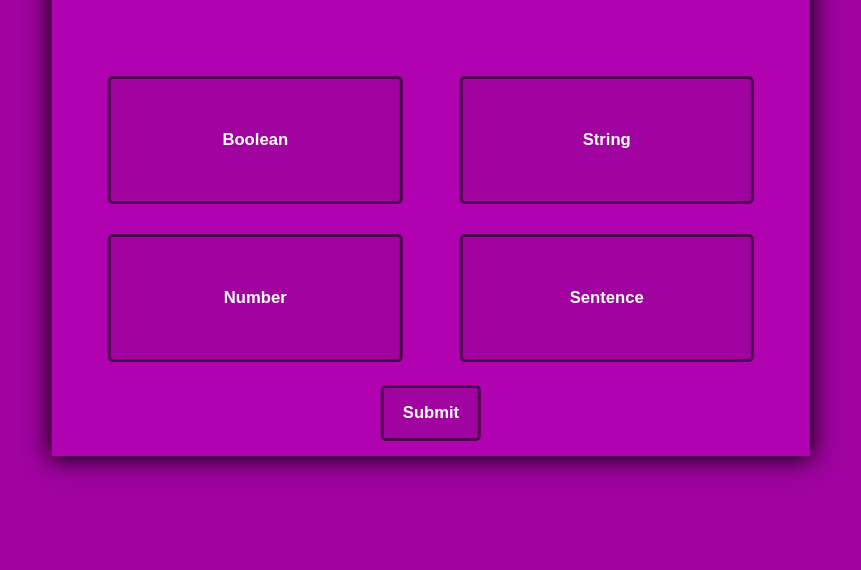
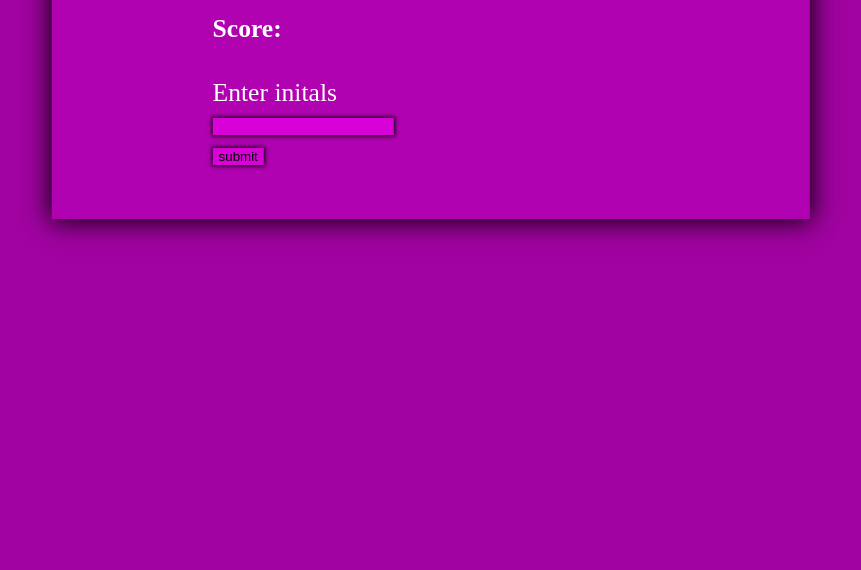
Before and after one commit to Gurinderp/codequiz, a plain HTML site: page index.html in a window 1280 px wide. Shown: the part 230-800 px from the top of the page, without its empty margins (209-1070 px from the left). Drawn offline with nearby package versions, Linux system fonts and the light colour scheme.

Commit message:
finishing page layout

```diff
--- a/index.css
+++ b/index.css
@@ -81,12 +81,32 @@ button {
 }
 
 #score-page {
+  box-shadow: 0px 0px 25px 2px black;
+  background-color: rgb(177, 2, 177);
+  height: auto;
+  padding: 2%;
+  font-size: 2vw;
 }
 
 #scoreResult {
+  text-align: left;
+  margin-left: 20%;
+  width: 10vw;
+  font-size: 2vw;
 }
 
 .user-name {
+  text-align: left;
+  margin-left: 20%;
+  width: 15vw;
+  font-size: 2vw;
+  margin-bottom: 5%;
+}
+
+input {
+  background-color: rgb(216, 1, 216);
+  border: 1px black;
+  box-shadow: 0px 0px 4px 1px black;
 }
 
 #highscores {
--- a/index.html
+++ b/index.html
@@ -29,7 +29,7 @@
         Time Left: <span id="time-remaining">0</span>
       </div>
 
-      <div class="questionList">
+      <div class="questionList hide">
         <h1 class="question">
           Which of the following is not a proper data type?
         </h1>
@@ -46,7 +46,7 @@
         </div>
       </div>
 
-      <div id="score-page" class="hide">
+      <div id="score-page" class="">
         <h1>All Done!</h1>
         <h4 id="scoreResult">Score:</h4>
         <div class="user-name">
```
